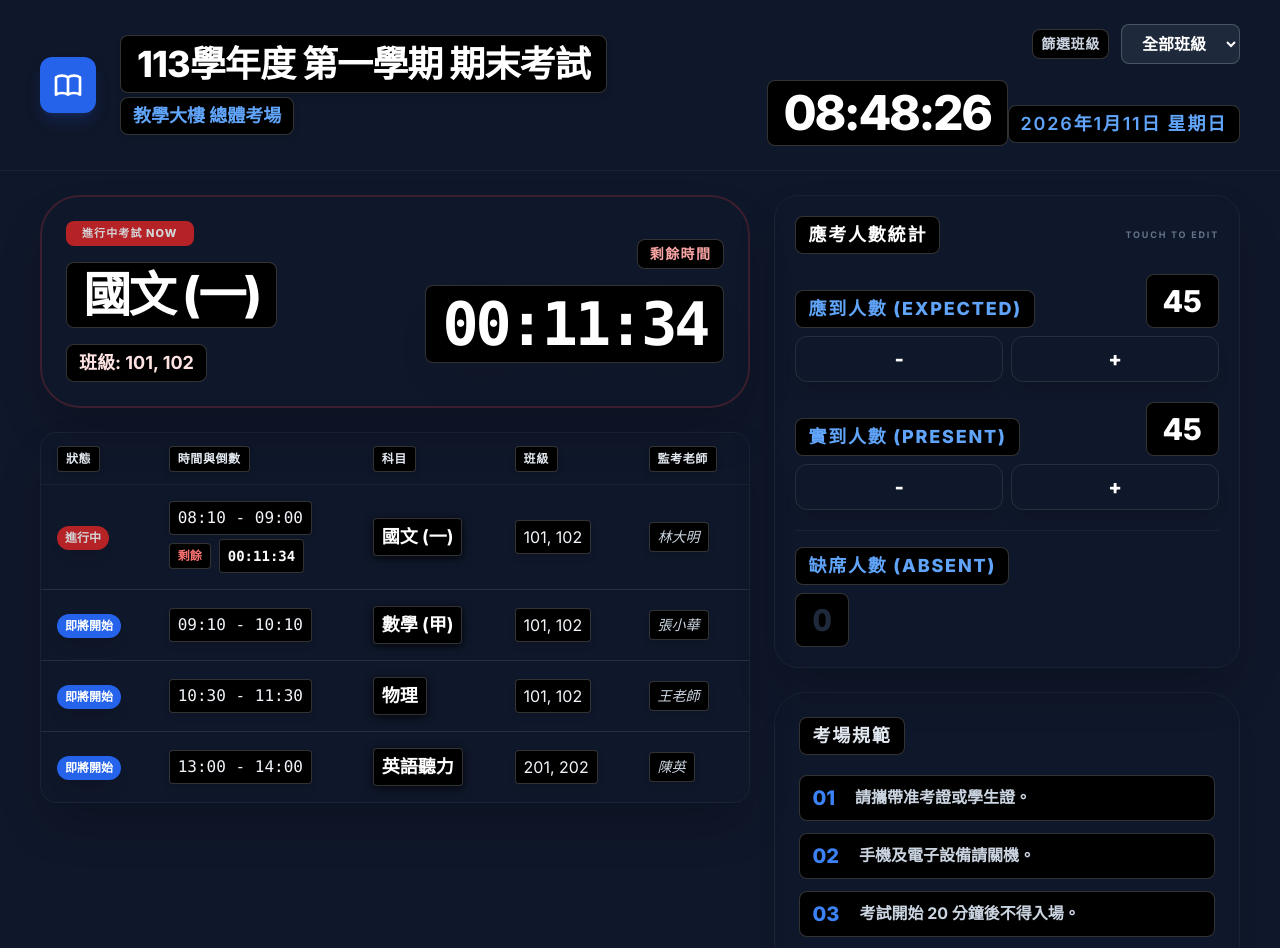
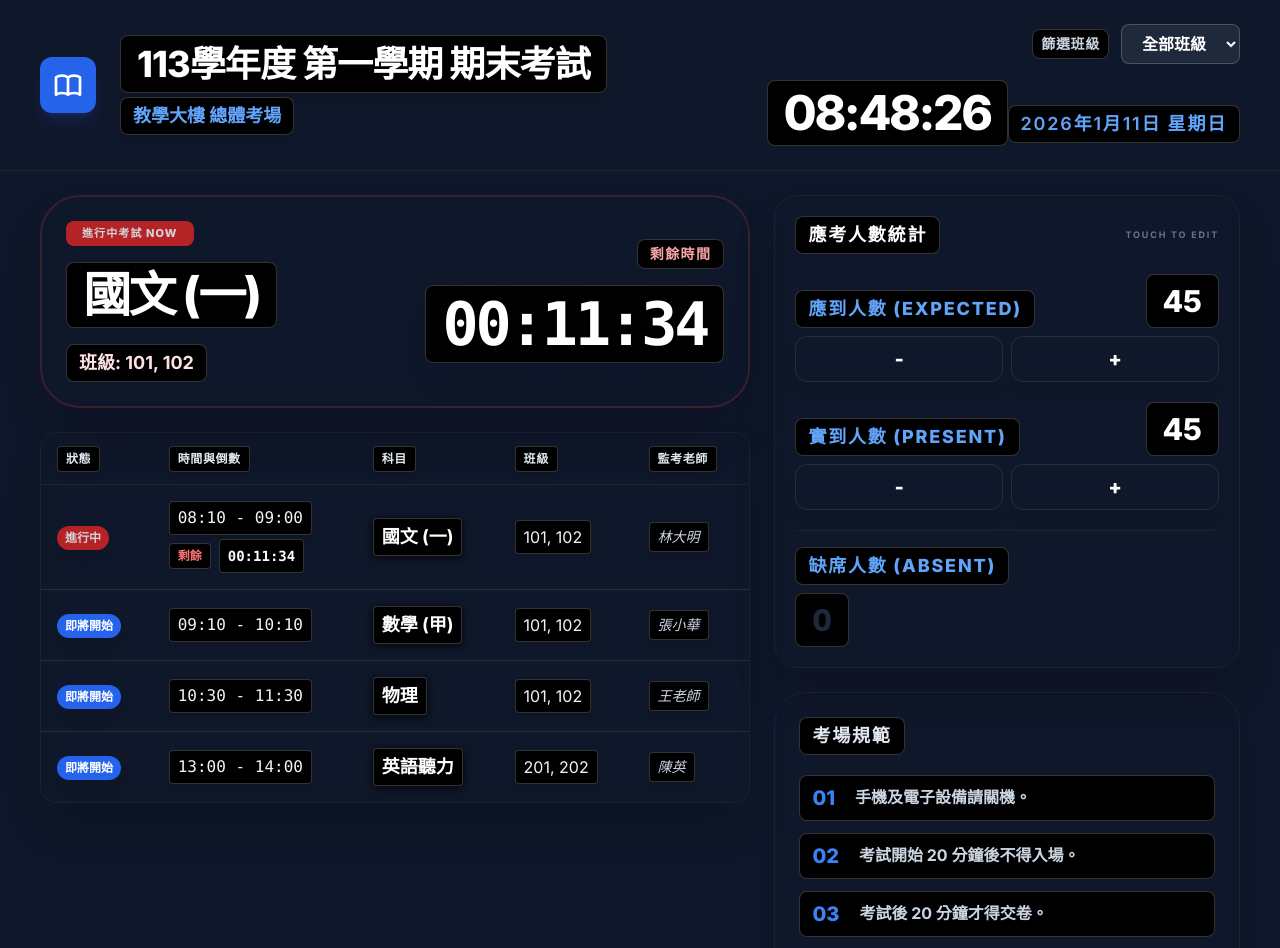
Before and after one commit to Rong-bit/Exam, a React (Vite) app: page / in a window 1280 px wide. Shown: the top 948 px of the page. Built offline with nearby package versions, Linux system fonts and the light colour scheme.

Commit message:
Update App.tsx

```diff
--- a/App.tsx
+++ b/App.tsx
@@ -16,7 +16,6 @@ const App: React.FC = () => {
     targetClass: '',
     showAttendance: true,
     examRules: [
-      '請攜帶准考證或學生證。',
       '手機及電子設備請關機。',
       '考試開始 20 分鐘後不得入場。',
       '考試後 20 分鐘才得交卷。',
```
